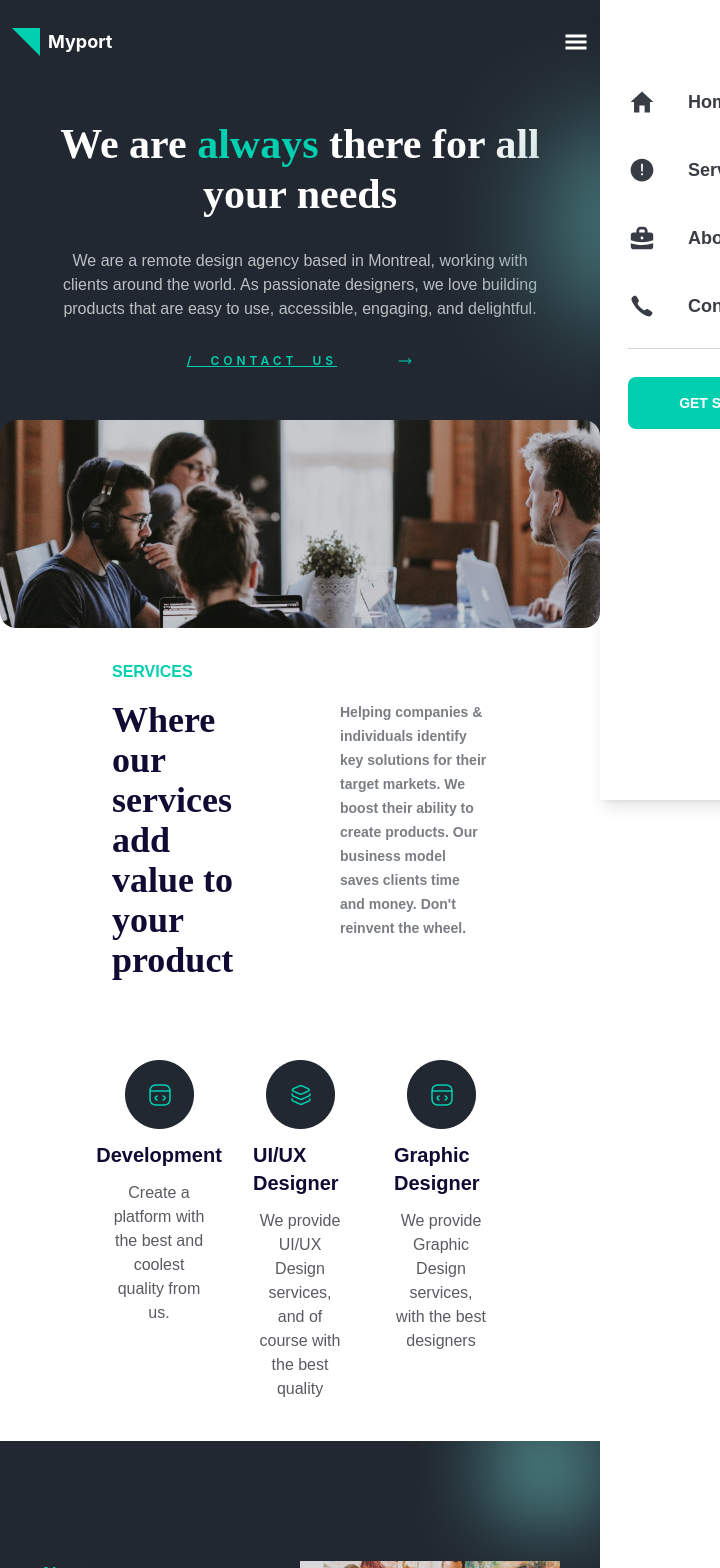
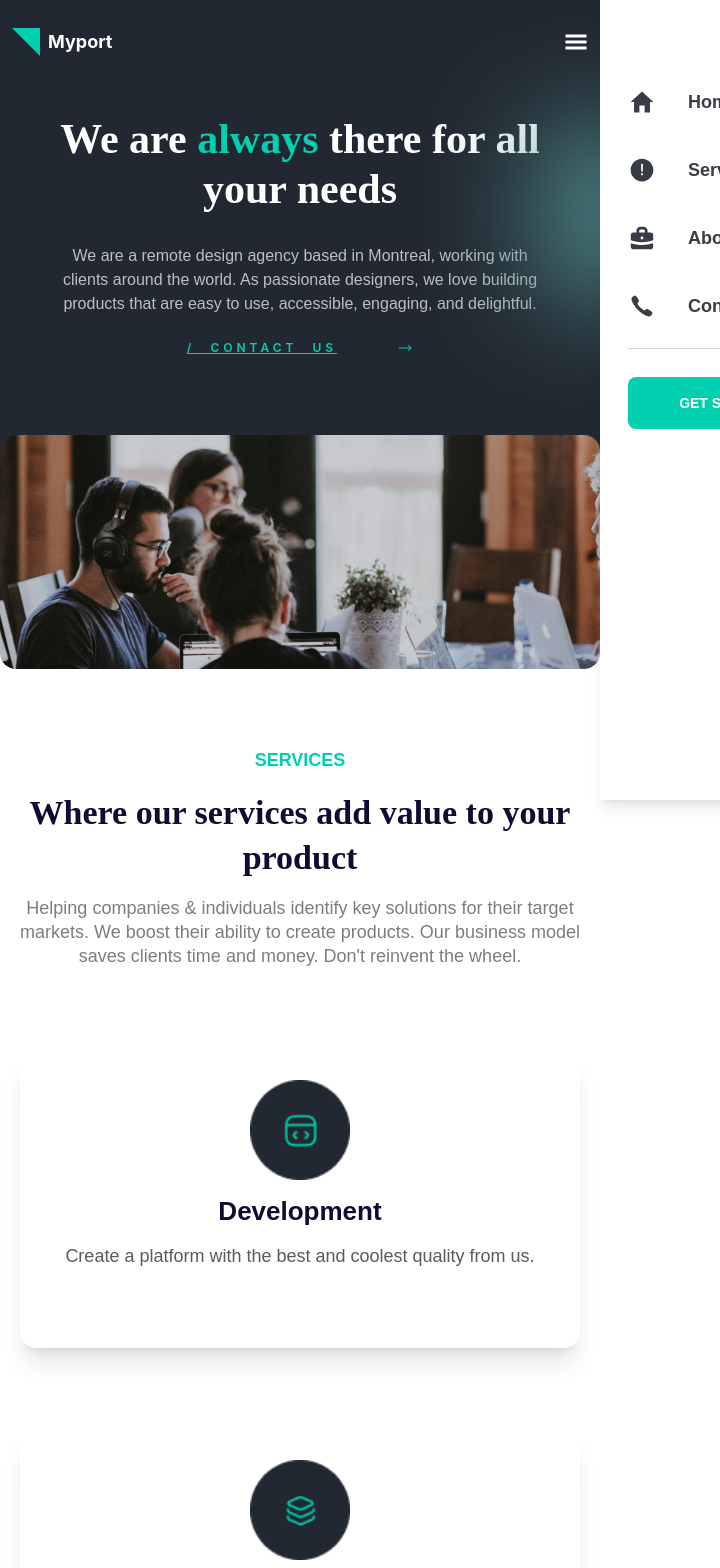
Before and after one commit to muneebkhan-dev/Agency-Website, a React (Vite) app: page / in a window 600 px wide. Shown: the top 1568 px of the page, 720 px wide, since content can reach past the window. Built offline with nearby package versions, Linux system fonts and the light colour scheme.

Commit message:
hero section and services section was made responsive

```diff
--- a/src/Pages/Home/Components/Hero.jsx
+++ b/src/Pages/Home/Components/Hero.jsx
@@ -4,15 +4,15 @@ import { HiArrowLongRight } from "react-icons/hi2"
 const Hero = () => {
   return (
     <section className='relative flex bg-[#222831]'>
-      <div className='cont-1 relative min-h-110 md:min-h-110 lg:min-h-105 mx-auto'>
-        <div className='hero-sec max-w-7xl px-8 lg:px-15 mx-auto mt-5 md:mt-13 lg:mt-10 w-full flex items-center md:text-center lg:text-start flex-col lg:flex-row text-[#FFFFFF] md:gap-2 lg:gap-20'>
+      <div className='cont-1 relative min-h-117 md:min-h-110 lg:min-h-105 mx-auto'>
+        <div className='hero-sec max-w-7xl px-8 lg:px-15 mx-auto mt-10 md:mt-13 lg:mt-10 w-full flex items-center md:text-center lg:text-start flex-col lg:flex-row text-[#FFFFFF] md:gap-2 lg:gap-20'>
           <div className='w-full md:2/3 lg:w-1/2'>
-            <h1 className='heading text-4xl md:text-5xl lg:text-6xl leading-10 md:leading-15 lg:leading-17 font-playfair font-semibold '>
+            <h1 className='heading text-3xl md:text-5xl lg:text-6xl leading-8 md:leading-15 lg:leading-17 font-playfair font-semibold '>
               We are <span className='text-[#00D0B0]'>always</span> there for
               all your needs
             </h1>
           </div>
-          <div className=' md:w-2/3 lg:w-1/2 flex flex-col my-5 gap-8 md:gap-10'>
+          <div className=' md:w-2/3 lg:w-1/2 flex flex-col my-5 gap-6 md:gap-10'>
             <div className='para-1 font-dm font-medium text-sm md:text-base lg:text-base leading-6 lg:leading-7 text-white/70'>
               We are a remote design agency based in Montreal, working with
               clients around the world. As passionate designers, we love
@@ -29,22 +29,23 @@ const Hero = () => {
         </div>
         <div>
           <img
-            className='absolute bottom-0 left-1/2 object-cover object-left md:object-center h-52 md:h-60 lg:h-70 w-full md:w-full lg:w-[80%] -translate-x-1/2 translate-y-1/2 md:translate-y-1/2 rounded-2xl lg:rounded-none'
+            className='meetImg absolute bottom-0 left-1/2 object-cover object-left md:object-center h-60 md:h-60 lg:h-70 w-full md:w-full lg:w-[80%] -translate-x-1/2 translate-y-1/2 md:translate-y-1/2 rounded-2xl lg:rounded-none'
             src='/public/images/unsplash_hCb3lIB8L8E.png'
             alt=''
           />
         </div>
+        <img
+        src='/public/images/Rectangle 381.png'
+        alt='decorator img'
+        className='decorator-img md:hidden lg:hidden absolute w-1/2 -top-15 -right-20'
+      />
       </div>
       <img
         className='hidden lg:flex absolute bottom-0 left-0 w-1/4 translate-y-1/2'
         src='/public/images/Rectangle 380.png'
         alt=''
       />
-      <img
-        src='/public/images/Rectangle 381.png'
-        alt='decorator img'
-        className='decorator-img md:hidden lg:hidden absolute w-1/2 -top-20 -right-30'
-      />
+
     </section>
   )
 }
--- a/src/Pages/Home/Components/ServicesSection.jsx
+++ b/src/Pages/Home/Components/ServicesSection.jsx
@@ -29,13 +29,13 @@ const ServicesSection = () => {
   ]
 
   return (
-    <section className='relative min-h-screen flex items-center'>
-      <div className='max-w-7xl px-28 mx-auto flex flex-col gap-10'>
-        <div className="pt-30">
-          <h1 className="font-DMmono text-[#00D0B0] font-semibold py-4">SERVICES</h1>
-          <div className="w-full flex gap-20">
-            <h1 className="font-playfair w-1/2 text-[#0F0B33] text-4xl font-semibold">Where our services add value to your product</h1>
-            <p className="font-dm font-semibold text-sm w-1/2 leading-6 text-[#222831]/60">
+    <section className='relative min-h-screen flex items-start'>
+      <div className='max-w-7xl py-15 px-5 md:px-10 lg:px-28 mx-auto flex flex-col gap-10'>
+        <div className="div-2 pt-30 flex flex-col items-center md:items-start lg:items-start text-center md:text-start lg:text-start">
+          <h1 className="font-DMmono text-[#00D0B0] w-3/4 text-sm lg:text-base font-semibold py-4 md:py-2 lg:py-4">SERVICES</h1>
+          <div className="div-3 w-full flex flex-col items-center md:flex-row lg:flex-row md:justify-between gap-4 md:gap-4 lg:gap-20">
+            <h1 className="serviceHead font-playfair w-full md:w-1/2 lg:w-1/2 text-[#0F0B33] text-2xl md:text-3xl lg:text-4xl font-semibold">Where our services add value to your product</h1>
+            <p className="font-dm font-medium text-base md:text-sm lg:text-base w-ful md:w-1/2 lg:w-1/2 leading-6 text-[#222831]/60">
               Helping companies & individuals identify key solutions for their
               target markets. We boost their ability to create products. Our
               business model saves clients time and money. Don't reinvent the
@@ -43,12 +43,12 @@ const ServicesSection = () => {
             </p>
           </div>
         </div>
-          <div className="flex justify-between py-10 w-full">
+          <div className="cards flex flex-col items-center md:items-start lg:items-start md:flex-row lg:flex-row justify-between gap-20 py-10 w-full">
             {service.map((service) => (
-              <div key={service.id} className="card flex flex-col items-center gap-3 w-1/4">
-                <img src={service.image} alt="image" className="1/2"/>
-                <h1 className="font-dm font-bold text-[#0F0B33] text-xl">{service.title}</h1>
-                <p className="font-dm text-base text-center text-[#5a5a61] ">{service.description}</p>
+              <div key={service.id} className="card flex flex-col items-center p-8 md:p-0 lg:p-0 gap-3 w-full md:w-1/4 lg:w-1/4 shadow-xl md:shadow-none lg:shadow-none rounded-2xl md:rounded-none lg:rounded-none">
+                <img src={service.image} alt="image" className="w-1/3"/>
+                <h3 className="font-dm font-bold text-[#0F0B33] text-[20px] lg:text-xl">{service.title}</h3>
+                <p className="font-dm text-base md:text-sm lg:text-base text-center text-[#5a5a61] ">{service.description}</p>
               </div>
             ))}
 
--- a/src/index.css
+++ b/src/index.css
@@ -10,8 +10,13 @@
   --font-DMmono: "DM Mono", sans-serif;
 }
 
+html {
+  overflow-x: hidden;
+}
+
 body {
   background-color: #ffffff;
+  overflow-x: hidden;
 }
 
 @media (min-width: 767px) and (max-width: 877px) {
@@ -22,7 +27,7 @@ body {
 
 @media (min-width: 482px) and (max-width: 767px) {
     .hero-sec {
-      margin-top: 35px;
+      margin-top: 30px;
       width: 80%;
       padding-left: 0px;
       padding-right: 0px;
@@ -46,4 +51,48 @@ body {
       font-size: 42px;
       line-height: 50px;
     }
+
+    .meetImg {
+      height: 234px;
+    }
+
+    .serviceHead {
+      font-size: 30px;
+    }
+
+    .decorator-img {
+      top: -90px;
+      right: -100px;
+    }
+
+    .card {
+      height: 300px;
+    }
+
+    .card img {
+      width: 20%;
+    }
+
+    .card h3 {
+      font-size: 26px;
+    }
+
+    .card p {
+      font-size: 18px;
+    }
+
+    .div-2 h1 {
+      font-size: 18px;
+    }
+
+    .div-3 h1 {
+      font-size: 34px;
+    }
+
+    .div-3 p {
+      font-size: 18px;
+    }
+
+
+
 }
```
